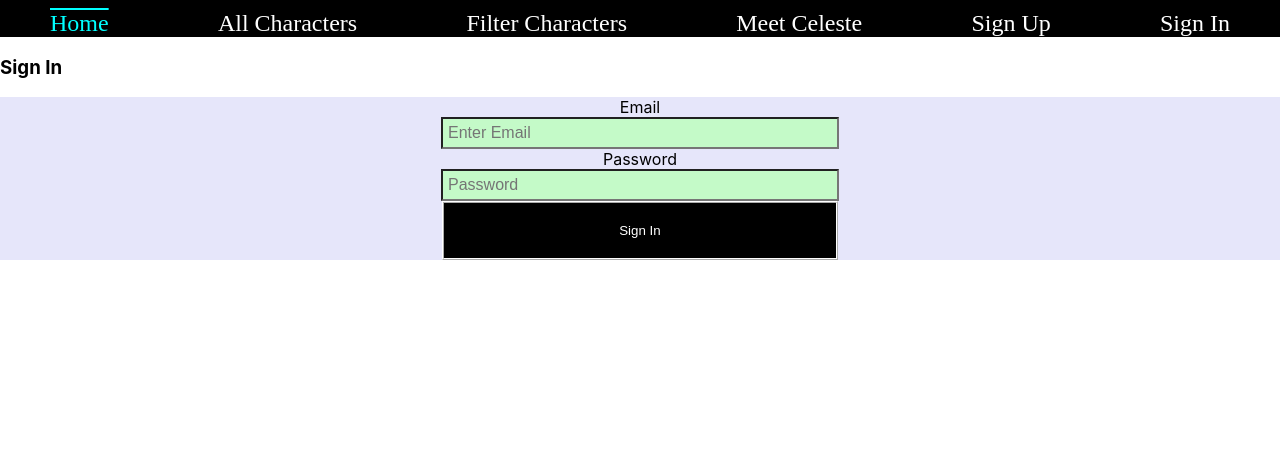
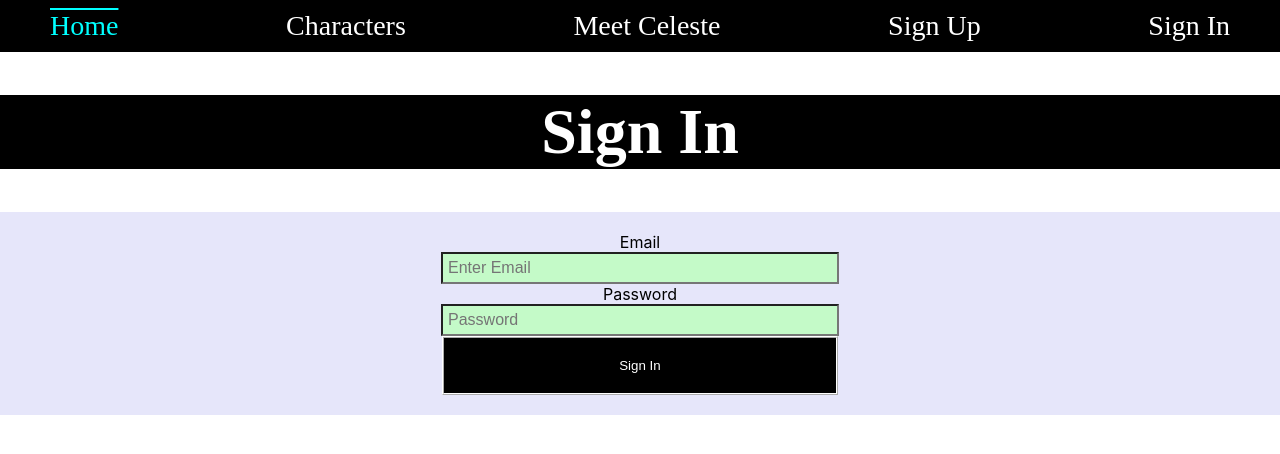
Before and after one commit to jsots/Super_API_Front-End, a React (Create React App) app in the folder super-app/: page /signin in a window 1280 px wide. Shown: the top 454 px of the page. Built offline with nearby package versions, Linux system fonts and the light colour scheme.

Commit message:
updated details, create and edit and CSS modifications

```diff
--- a/super-app/src/App.css
+++ b/super-app/src/App.css
@@ -5,8 +5,8 @@
 }
 
 
-
 .form {
+  position: sticky;
   height: 100vh;
 }
 
@@ -27,26 +27,26 @@
 }
 
 p {
-  font-size: 24px;
+  font-size: 14px;
   font-family: "Arial";
 }
 
 nav {
+  width: 100%;
   overflow: hidden;
-  width: 100%;
+  position: sticky;
 }
 
 nav a {
-  padding-top: 10px;
+  padding: 10px 50px 10px 50px;
+  top: 0;
   display: flex;
   font-family: "Wavemax";
   color: white;
-  font-size: 1.5em;
+  font-size: 1.75em;
   font-style: bold;
   text-decoration: none;
   background: black;
-  padding-left: 50px;
-  padding-right: 50px;
 }
 
 a:hover {
@@ -57,13 +57,14 @@ a:hover {
 h4 {
   display: flex;
   justify-content: center;
-  font-size: 1.25em;
+  font-size: 1.25rem;
   font-family: "Exp";
 }
 
 select {
   width: 80%;
 }
+
 h1 {
   justify-content: center;
   align-content: center;
@@ -84,12 +85,8 @@ h1 {
 .list {
   overflow: auto;
   display: grid;
-  margin: 0 auto;
   grid-template-columns: 1fr 1fr 1fr 1fr;
-  grid-area: 1 / 4 / 3 / 5;
   grid-column-gap: 10px;
-  grid-row-gap: 10px;
-  max-width: 75vw;
 }
 
 .charImg {
@@ -100,27 +97,33 @@ h1 {
   width: 100%;
 }
 
-button {
-  height: 10%;
-  margin: 0 auto;
-  justify-content: center;
-  width: 30%;
-  margin-bottom:0 ;
-  padding: 15px;
+.detailBtns {
+  display: flex;
+  justify-content: space-between;
+  margin: 10px auto;
+  width: 75%;
 }
 
-span {
+.detailBtn {
   display: flex;
-  margin: 2% auto;
-  justify-content: center;
-
+  justify-content: space-around;
+  min-width: 45%;
+  max-width: 55%;
 }
 
 button {
+  display: flex;
+  justify-content: center;
+  margin: 0 auto;
+  align-content: center;
+  text-align: center;
+  width: 20%;
+  padding: 15px;
   background: black;
   color: white;
   border: ridge 2px white;
 }
+
 
 button:hover {
   color: rgb(255, 255, 255);
@@ -133,19 +136,37 @@ button:hover {
   background: lavender;
 }
 
+.signup {
+  width: 100%;
+  overflow:hidden;
+}
+
+.signin {
+  width: 100%;
+  overflow: hidden;
+}
+
 form {
   background: lavender;
-  margin: auto ;
+  min-width: 70%;
+  margin: 0 auto ;
   text-align: center;
+  padding: 20px 0 20px 0;
 }
 
 form > button {
-  display: flex;
-  justify-content: center;
-  margin: 0 auto;
+  display:grid;
+  margin: auto;
   width: 31%;
   padding: 20px;
 }
+
+#home {
+  font-size: 4rem;
+  margin: auto;
+  overflow: hidden;
+}
+
 
 .characterList {
   display: flex;
@@ -163,17 +184,27 @@ form > input {
   width: 30%;
 }
 
+
+
 img {
   border:groove 3px #000;
   box-shadow:6px 6px 6px -6px #000000;
   display: flex;
   justify-content: center;
   align-content: center;
+  border-radius: 10px;
 
 }
 
 img:hover {
   border: ridge 3px #000;
+  box-shadow: 12px 12px -12px 12px #000000;
+}
 
-  box-shadow: 0 0 -6px 6px #000000;
+.characterList:hover {
+  transform: scale(1.04);
+  transition: transform 0.4s ease-in-out;
+
+
+
 }
--- a/super-app/src/components/Nav.jsx
+++ b/super-app/src/components/Nav.jsx
@@ -23,8 +23,7 @@ const unauthenticatedOptions = (
 const alwaysOptions = (
   <>
     <NavLink to="/">Home</NavLink>
-    <NavLink to="/characters">All Characters</NavLink>
-    <NavLink to="/filters">Filter Characters</NavLink>
+    <NavLink to="/filters">Characters</NavLink>
     <NavLink to="/Celeste">Meet Celeste</NavLink>
   </>
 );
--- a/super-app/src/screens/CreateCharacter.jsx
+++ b/super-app/src/screens/CreateCharacter.jsx
@@ -44,86 +44,86 @@ export default function CreateCharacter() {
 
   return (
     <div>
-      <h1>Create a Super</h1>
+      <h1>Create a Character</h1>
       <form onSubmit={handleSubmit}>
         <input
-          placeholder="Enter your Super's name"
+          placeholder="Enter your character's name"
           name="name"
           value={character.name}
           onChange={handleChange}
         />
         <br/>
         <input
-          placeholder="Enter your Super's intelligence"
+          placeholder="Enter intelligence (0-100)"
           name="intelligence"
           value={character.powerstats.intelligence}
           onChange={handleChange}
         />
         <br/>
         <input
-          placeholder="Enter your Super's strength"
+          placeholder="Enter strength (0-100)"
           name="strength"
           value={character.powerstats.strength}
           onChange={handleChange}
         />
         <br/>
         <input
-          placeholder="Enter your Super's speed"
+          placeholder="Enter speed (0-100)"
           name="speed"
           value={character.powerstats.speed}
           onChange={handleChange}
         />
         <br/>
         <input
-          placeholder="Enter your Super's durability"
+          placeholder="Enter durability (0-100)"
           name="durability"
           value={character.powerstats.durability}
           onChange={handleChange}
         />
         <br/>
         <input
-          placeholder="Enter your Super's power"
+          placeholder="Enter power (0-100)"
           name="power"
           value={character.powerstats.power}
           onChange={handleChange}
         />
         <br/>
         <input
-          placeholder="Enter your Super's combat"
+          placeholder="Enter combat (0-100)"
           name="combat"
           value={character.powerstats.combat}
           onChange={handleChange}
         />
         <br/>
         <input
-          placeholder="Enter your Super's gender"
+          placeholder="Enter gender (Male/Female)"
           name="gender"
           value={character.appearance.gender}
           onChange={handleChange}
         />
         <br/>
         <input
-          placeholder="Enter your Super's alignment"
+          placeholder="Enter alignment (good/bad)"
           name="alignment"
           value={character.biography.alignment}
           onChange={handleChange}
         />
         <br/>
         <input
-          placeholder="Enter your Super's publisher"
+          placeholder="Enter publisher (Marvel Comics/DC Comics)"
           name="publisher"
           value={character.biography.publisher}
           onChange={handleChange}
         />
         <br/>
         <input
-          placeholder="Enter your Super's image"
+          placeholder="Enter image URL"
           name="image"
           value={character.images.lg}
           onChange={handleChange}
         />
         <br/>
-        <button type="submit">Make Your Super</button>
+        <button type="submit">Create!</button>
       </form>
     </div>
   )
--- a/super-app/src/screens/DetailCharacter.jsx
+++ b/super-app/src/screens/DetailCharacter.jsx
@@ -29,16 +29,17 @@ export default function DetailCat() {
       <div className="charImg">
         {character.images && <img src={character.images.lg} alt={character.name} />}
       </div>
-      <span>
-        <button onClick= {handleEdit}>
-          Edit Super
+      <div className="detailBtns">
+        <button className="detailBtn" onClick= {handleEdit}>
+          Edit Character
         </button>
-        <button onClick={() => {
+        <button className="detailBtn" onClick={() => {
           deleteCharacter(character._id)
           navigate("/character", {replace: true})
-        }}>Delete Super</button>
-      </span>
+        }}>Delete Character</button>
+        </div>
       {edit && <EditCharacter setEdit={setEdit} />}
+
     </div>
   )
 }
--- a/super-app/src/screens/EditCharacter.jsx
+++ b/super-app/src/screens/EditCharacter.jsx
@@ -55,80 +55,91 @@ export default function EditCat(props) {
 
   return (
     <div>
-      <h1>Edit the Super</h1>
+      <h1>Edit Character</h1>
       <form onSubmit={handleSubmit}>
+        Name:
         <input
-          placeholder="Enter your Super's name"
+          placeholder="Enter name"
           name="name"
           value={character.name}
           onChange={handleChange}
         />
         <br/>
+        Intelligence:
         <input
-          placeholder="Enter your Super's intelligence"
+          placeholder="Enter intelligence"
           name="intelligence"
           value={character.powerstats.intelligence}
           onChange={handleChange}
         />
         <br/>
+        Strength:
         <input
-          placeholder="Enter your Super's strength"
+          placeholder="Enter strength"
           name="strength"
           value={character.powerstats.strength}
           onChange={handleChange}
         />
         <br/>
+        Speed:
         <input
-          placeholder="Enter your Super's speed"
+          placeholder="Enter speed"
           name="speed"
           value={character.powerstats.speed}
           onChange={handleChange}
         />
         <br/>
+        Durability:
         <input
-          placeholder="Enter your Super's durability"
+          placeholder="Enter durability (0-100)"
           name="durability"
           value={character.powerstats.durability}
           onChange={handleChange}
         />
         <br/>
+        Power:
         <input
-          placeholder="Enter your Super's power"
+          placeholder="Enter power (0-100)"
           name="power"
           value={character.powerstats.power}
           onChange={handleChange}
         />
         <br/>
+        Combat:
         <input
-          placeholder="Enter your Super's combat"
+          placeholder="Enter combat (0-100)"
           name="combat"
           value={character.powerstats.combat}
           onChange={handleChange}
         />
         <br/>
+        Gender:
         <input
-          placeholder="Enter your Super's gender"
+          placeholder="Enter gender (Male/Female)"
           name="gender"
           value={character.appearance.gender}
           onChange={handleChange}
         />
         <br/>
+        Alignment:
         <input
-          placeholder="Enter your Super's alignment"
+          placeholder="Enter alignment (good/bad)"
           name="alignment"
           value={character.biography.alignment}
           onChange={handleChange}
         />
         <br/>
+        Publisher:
         <input
-          placeholder="Enter your Super's publisher"
+          placeholder="Publisher (Marvel Comics/DC Comics)"
           name="publisher"
           value={character.biography.publisher}
           onChange={handleChange}
         />
         <br/>
+        Image URL:
         <input
-          placeholder="Enter your Super's image"
+          placeholder="Enter image URL"
           name="image"
           value={character.images.lg}
           onChange={handleChange}
--- a/super-app/src/screens/Filters.jsx
+++ b/super-app/src/screens/Filters.jsx
@@ -176,7 +176,6 @@ export default function Filters() {
           <br />
           <label>
             <h4>Powerstats:</h4>
-            <br />
             Intelligence:
             <br />
 
--- a/super-app/src/screens/Home.jsx
+++ b/super-app/src/screens/Home.jsx
@@ -2,7 +2,7 @@ import React from 'react'
 
 function Home() {
   return (
-    <div>
+    <div id="home">
       <h1>Celeste's Supers</h1>
     </div>
   )
--- a/super-app/src/screens/SignIn.jsx
+++ b/super-app/src/screens/SignIn.jsx
@@ -53,8 +53,10 @@ const SignIn = (props) => {
   const { email, password } = form;
 
   return (
+    <>
+    <div className="signin">
+      <h1>Sign In</h1>
     <div className='form-container'>
-      <h3>Sign In</h3>
       <form onSubmit={onSignIn}>
         <label>Email</label>
         <input
@@ -77,6 +79,8 @@ const SignIn = (props) => {
         {renderError()}
       </form>
     </div>
+    </div>
+    </>
   );
 };
 
--- a/super-app/src/screens/SignUp.jsx
+++ b/super-app/src/screens/SignUp.jsx
@@ -56,8 +56,9 @@ const SignUp = (props) => {
   const { username, email, password, passwordConfirmation } = form
 
   return (
+    <div className="signup">
+      <h1>Sign Up</h1>
     <div className='form-container'>
-      <h3>Sign Up</h3>
       <form onSubmit={onSignUp}>
         <label>Username</label>
         <input
@@ -98,6 +99,7 @@ const SignUp = (props) => {
         {renderError()}
       </form>
     </div>
+    </div>
   )
 }
 
```
